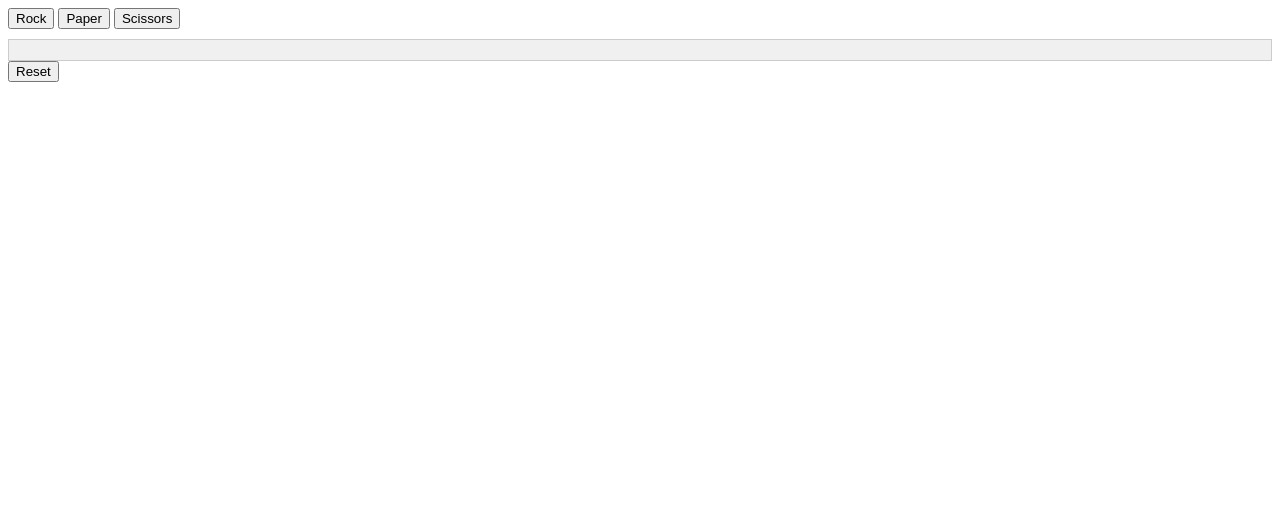
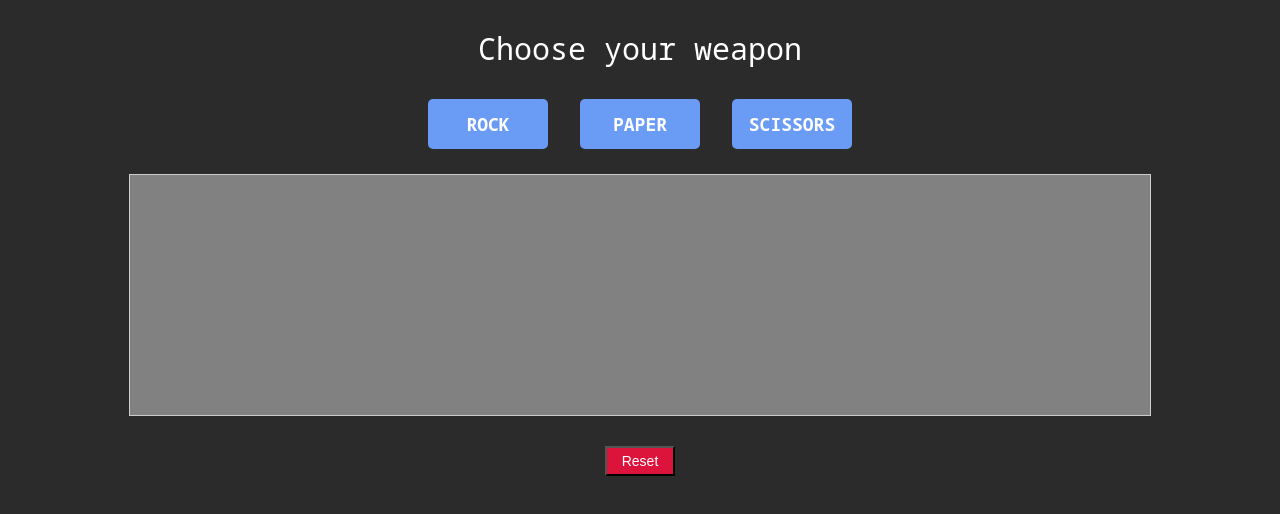
Before and after one commit to Lyarc79/RockPaperScissors_game, a plain HTML site: page index.html in a window 1280 px wide. Drawn offline with Linux system fonts and the light colour scheme.

Commit message:
Basic styling added

```diff
--- a/index.html
+++ b/index.html
@@ -1,19 +1,29 @@
 <!DOCTYPE html>
 <html lang="en">
+
 <head>
     <meta charset="UTF-8">
     <title>Rock Paper Scissors | Game</title>
     <link rel="stylesheet" href="style.css">
 </head>
+
 <body>
-        <button id="rock">Rock</button>
-        <button id="paper">Paper</button>
-        <button id="scissors">Scissors</button>
+    <div id="selectionPick">Choose your weapon</div>
+    <div id="weapons">
+        <button id="rock">ROCK</button>
+        <button id="paper">PAPER</button>
+        <button id="scissors">SCISSORS</button>
+    </div>
     <div id="resultDisplay"></div>
+    <div id="Scores">
         <div id="playerScore"></div>
         <div id="computerScore"></div>
+    </div>
+    <div id="resetBtn">
         <button id="reset">Reset</button>
+    </div>
 
     <script src="index.js"></script>
 </body>
+
 </html>
--- a/index.js
+++ b/index.js
@@ -28,6 +28,7 @@ function playRound (playerSelection, computerSelection){
     const roundResult = document.createElement("p");
     roundResult.textContent = `Round ${currentRound}`;
     resultDisplay.appendChild(roundResult);
+    roundResult.style = "font-weight: bold; font-size: 20px";
 
     const playerChoiceText = document.createElement("p");
     playerChoiceText.textContent = `Player chooses ${playerSelection}`;
@@ -156,5 +157,6 @@ scissorsBtn.addEventListener ('click', () => {
 })
 
 resetBtn.addEventListener('click', resetGame);
+
 // Game funct call
 game();
--- a/style.css
+++ b/style.css
@@ -1,10 +1,67 @@
+*{
+    background-color:  #2b2b2b;
+}
+
+#selectionPick{
+    padding: 20px;
+    text-align: center;
+    font-size: 30px;
+    color: white;
+    font-family: 'Noto sans mono';
+}
+
+#weapons{
+    display: flex;
+    gap: 2rem;
+    color: white;
+    justify-content: center;
+    text-align: center;
+    padding: 10px;
+    margin-bottom: 15px;
+}
+
+#weapons button{
+    font-family: 'Noto sans mono';
+    color: white;
+    font-size: 18px;
+    width: 120px;
+    height: 50px;
+    background-color: #6b9cf5;
+    border-style: none;
+    border-radius: 5px;
+    font-weight: bold;
+}
+
+#weapons button:hover{
+    background-color: crimson;
+}
+
+#Scores{
+    display: flex;
+    justify-content: center;
+    color: white;
+    padding: 10px;
+    gap: 2rem;
+    font-size: 18px;
+    font-family: 'Noto sans mono';
+}
+
 #resultDisplay {
-    background-color: #f0f0f0;
+    width: 1000px;
+    height: 220px;
+    background-color: #818181;
     padding: 10px;
-    margin-top: 10px;
+    margin: 0 auto;
     border: 1px solid #ccc;
     font-family: Arial, Helvetica, sans-serif;
     font-size: 16px;
+    text-align: center;
+}
+
+#resultDisplay p{
+    color: white;
+    background-color: #818181;
+    font-family: 'Noto sans mono';
 }
 
 #playerScore
@@ -13,3 +70,17 @@
     font-weight: bold;
     font-size: 18px;
 }
+
+#resetBtn{
+    text-align: center;
+    margin: 0 auto;
+    margin-top: 10px;
+}
+#reset{
+    padding: 5px;
+    color: white;
+    width: 70px;
+    height: 30px;
+    background-color: crimson;
+    font-size: 14px;
+}
```
Lines whose indentation alone changed are shown as unchanged.
